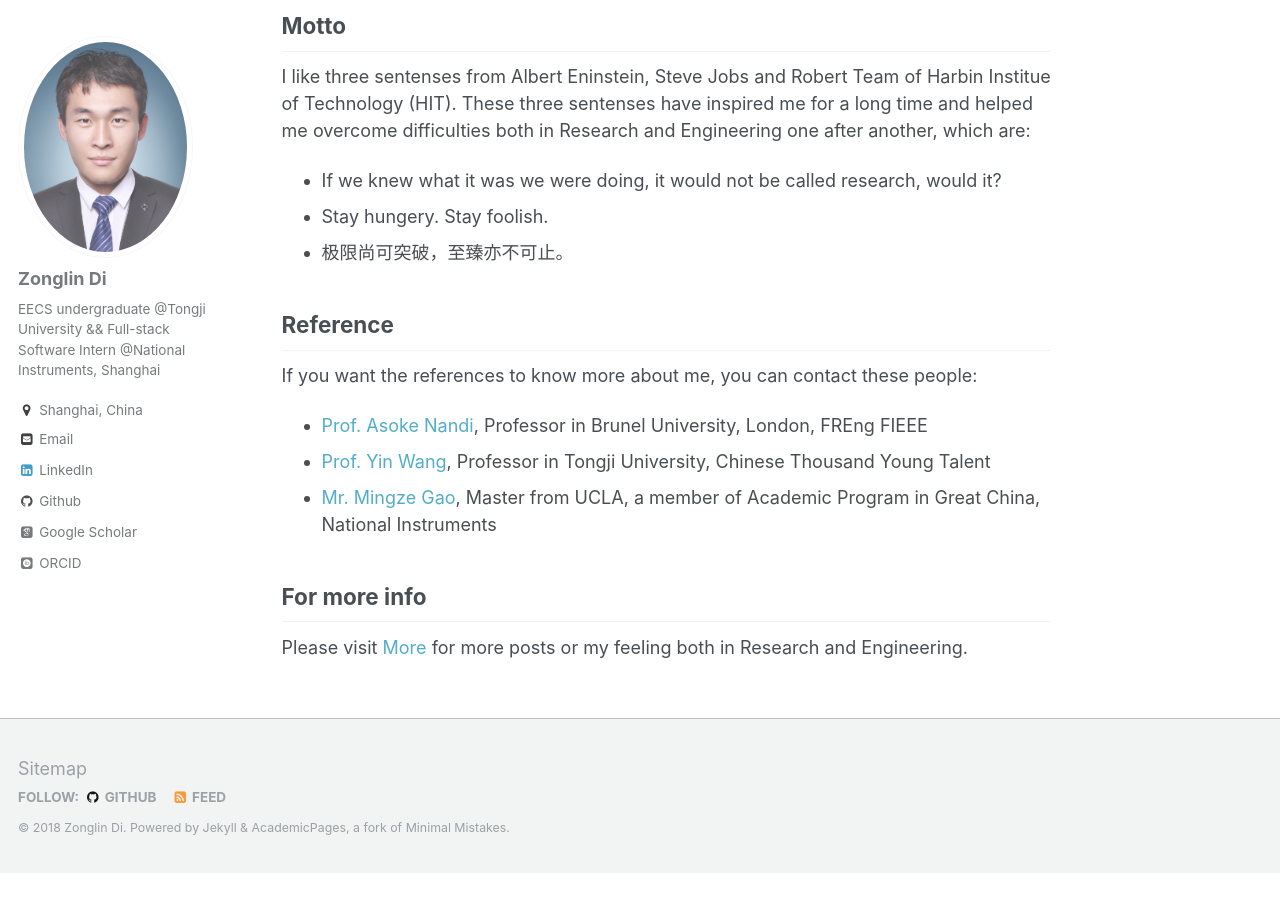
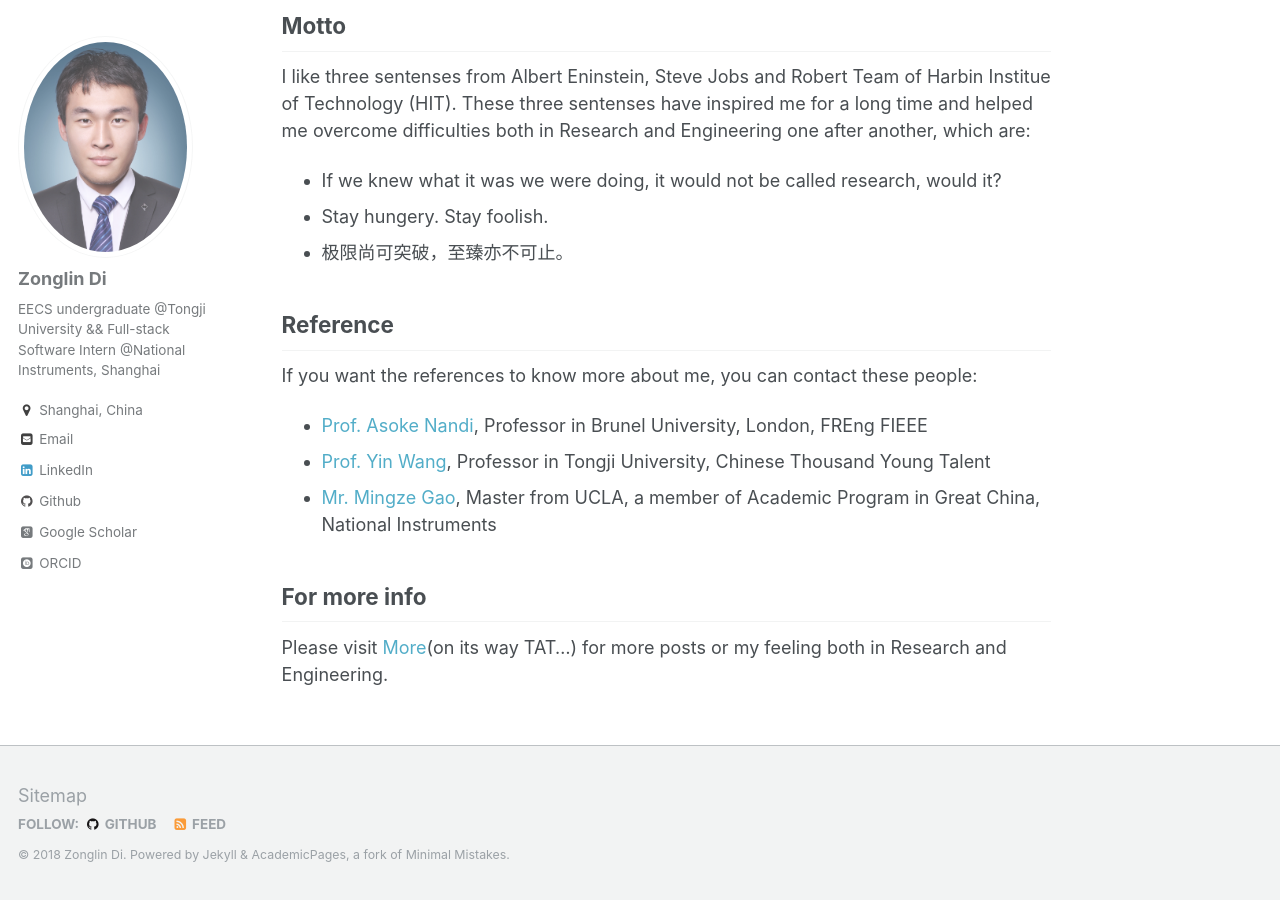
Before and after one commit to ElegantLin/elegantlin.github.io, a Jekyll site: the page built from _pages/about.md, in a window 1280 px wide and 900 px high, scrolled down 1042 px. Built offline with Jekyll 4.4.1, drawn with Linux system fonts in a browser that asks for light colours; some web fonts are replaced; before the commit the page ends 1915 px from its top, so only the background shows below that.

Commit message:
add more information about more in the homepage

```diff
--- a/_pages/about.md
+++ b/_pages/about.md
@@ -37,4 +37,4 @@ If you want the references to know more about me, you can contact these people:
 
 For more info
 ------
-Please visit [More]() for more posts or my feeling both in Research and Engineering.
+Please visit [More]()(on its way TAT...) for more posts or my feeling both in Research and Engineering.
```
